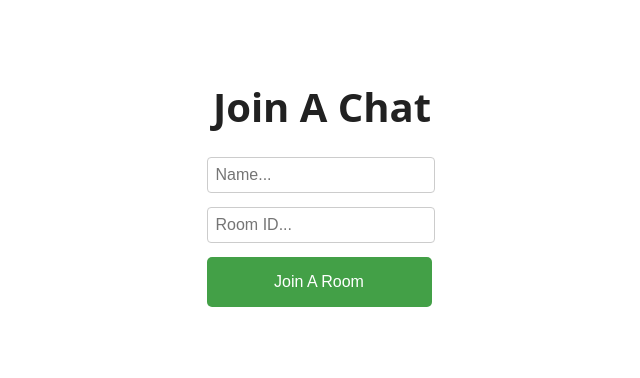
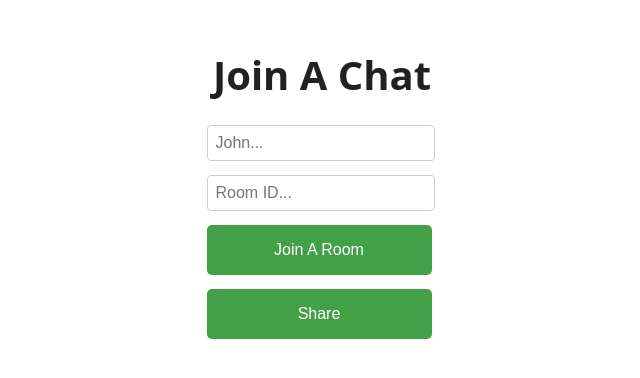
Before and after one commit to Delving-Mage/Delve_Chat, a React (Create React App) app in the folder client/: page / in a window 1280 px wide. Shown: the part 224-602 px from the top of the page, without its empty margins (318-958 px from the left). Built offline with nearby package versions, Linux system fonts and the light colour scheme; no server answers.

Commit message:
Update App.js

```diff
--- a/client/src/App.js
+++ b/client/src/App.js
@@ -40,10 +40,36 @@ function App() {
       socket.off("network_interfaces");
     };
   }, []);
+
   const joinRoom = () => {
     if (username !== "" && room !== "") {
-      // socket.emit("join_room", room);
+      socket.emit("join_room", room);
       setShowChat(true);
+    }
+  };
+
+  const getRoomShareLink = () => {
+    if (room !== "") {
+      // Construct the shareable link
+      return `${window.location.origin}?room=${room}`;
+    }
+    return "";
+  };
+
+  const handleShare = async () => {
+    const shareData = {
+      title: "Join my chat room",
+      text: `Join my chat room with room ID ${room}`,
+      url: getRoomShareLink(),
+    };
+
+    try {
+      await navigator.share(shareData);
+      console.log("Successfully shared");
+    } catch (error) {
+      console.error("Error sharing:", error);
+      // Fallback for unsupported platforms
+      alert("Sharing is not supported on this platform.");
     }
   };
 
@@ -54,7 +80,7 @@ function App() {
           <h3>Join A Chat</h3>
           <input
             type="text"
-            placeholder="Name..."
+            placeholder="John..."
             onChange={(event) => {
               setUsername(event.target.value);
             }}
@@ -67,11 +93,12 @@ function App() {
             }}
           />
           <button onClick={joinRoom}>Join A Room</button>
-           {userLocation && (
+          {userLocation && (
             <p>
               Your current location: {userLocation.latitude}, {userLocation.longitude}
             </p>
           )}
+          <button onClick={handleShare}>Share</button>
         </div>
       ) : (
         <Chat socket={socket} username={username} room={room} />
```
